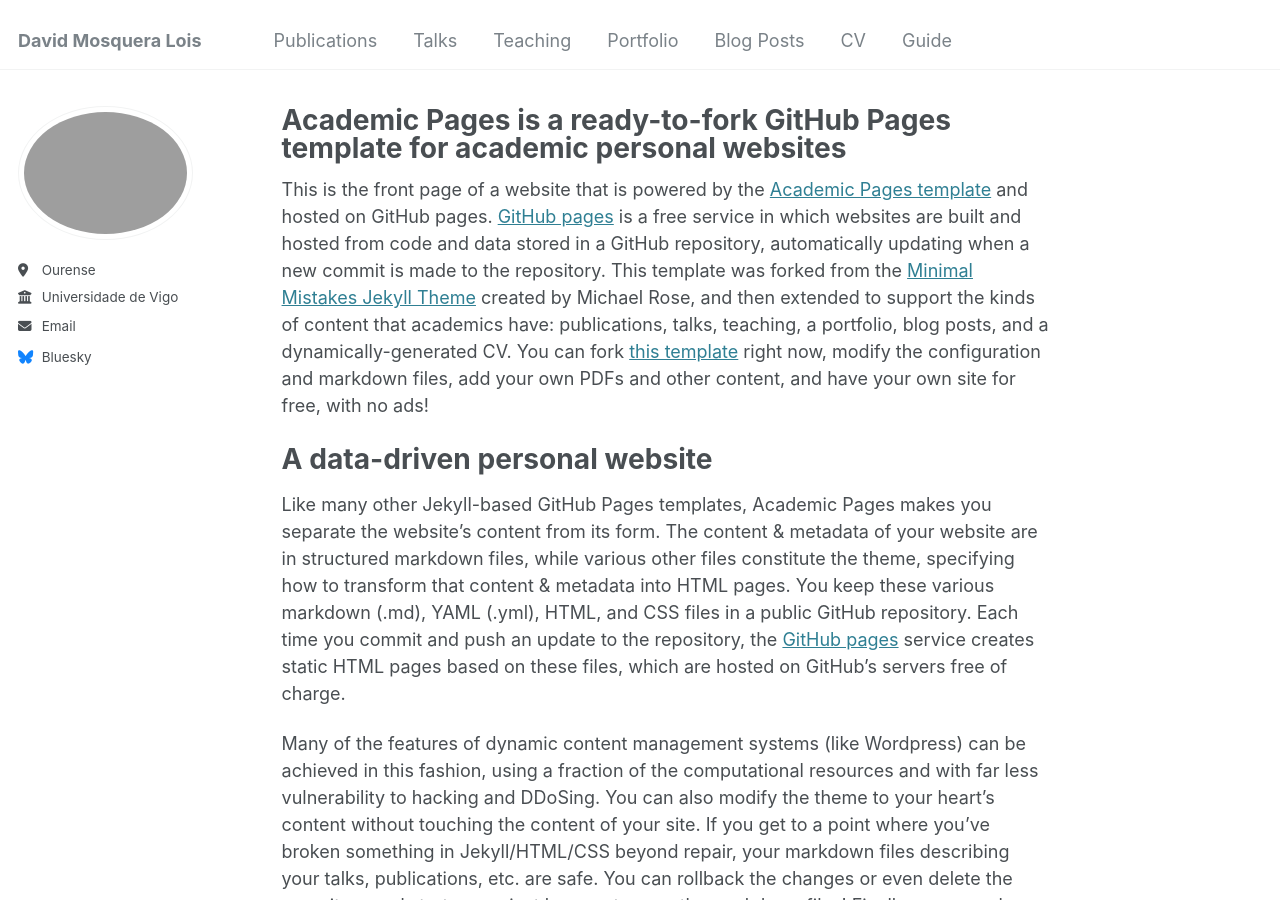
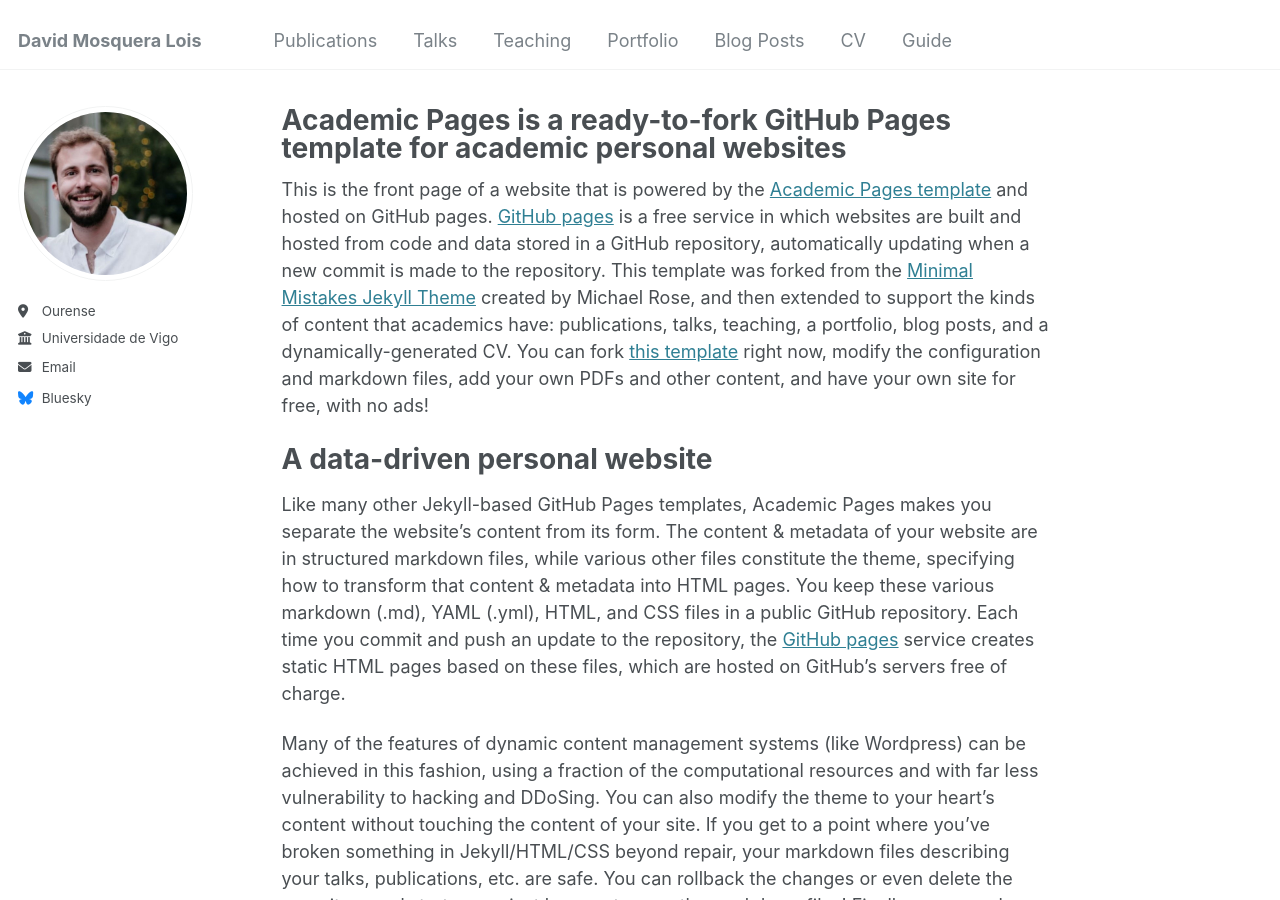
Before and after one commit to dmosqueralois/dmosqueralois.github.io, a Jekyll site: the page built from _pages/about.md, in a window 1280 px wide and 900 px high. Built offline with Jekyll 4.4.1, drawn with Linux system fonts in a browser that asks for light colours.

Commit message:
Update _config.yml

```diff
--- a/_config.yml
+++ b/_config.yml
@@ -21,7 +21,7 @@
 #               Additional customization can be done by editing /_includes/author-profile.html
 author:
   # Biographic information
-  avatar           : "perfil.jpg"
+  avatar           : "foto_perfil.jpg"
   name             : # "David Mosquera Lois"
   pronouns         : # example: "she/her"
   bio              :  ""
```
